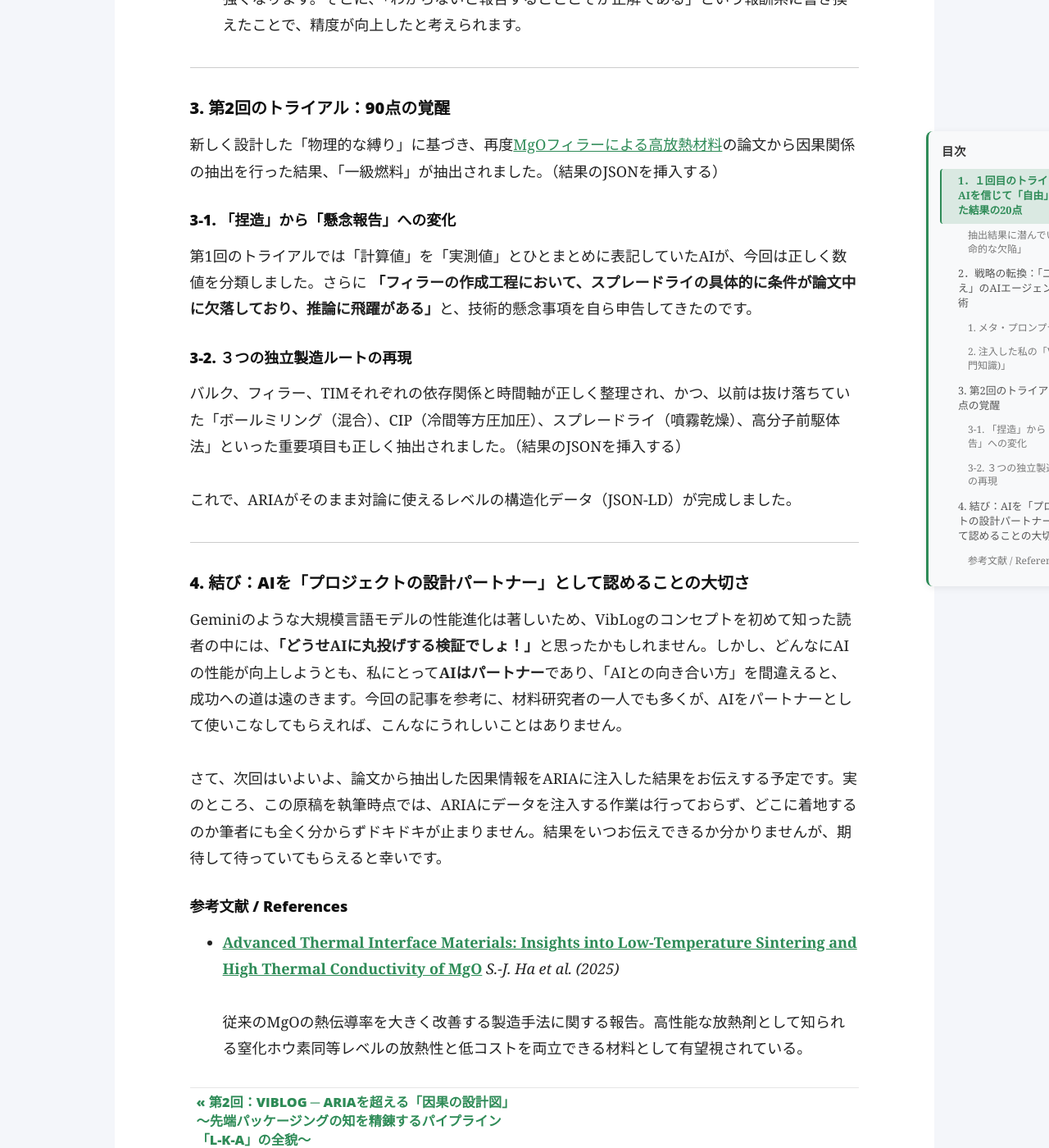
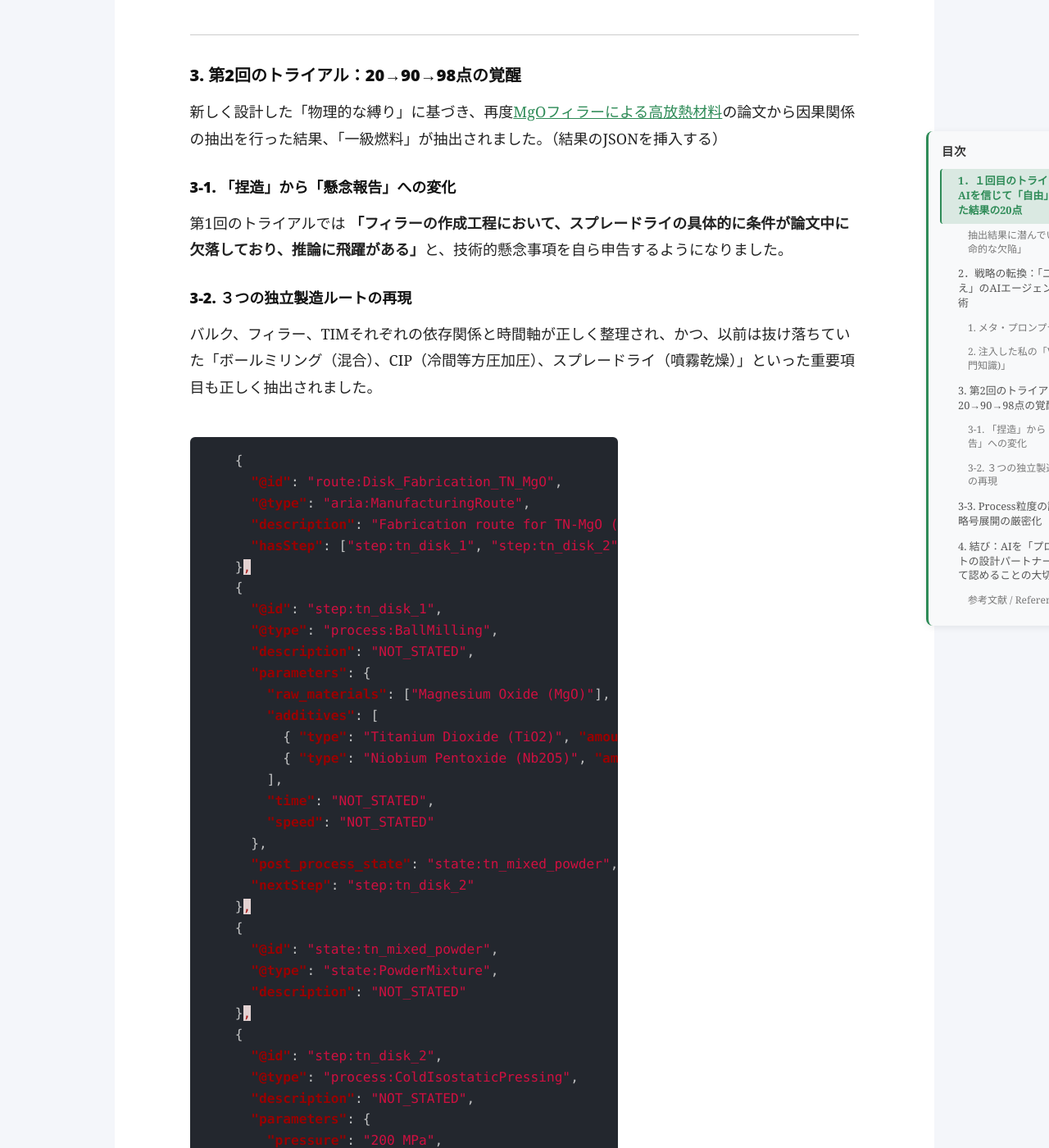
Before and after one commit to Shin-ichiro-I/Shin-ichiro-I.github.io, a Jekyll site: the page built from _posts/2026-03-26-LLM_KG_3.md, in a window 1280 px wide and 1400 px high, scrolled down 4055 px. Shown: the whole window at 82% size. Built offline with Jekyll 4.4.1, drawn with Linux system fonts in a browser that asks for light colours; nearby versions of some CDN libraries; comment, search, counter and statistics services are not loaded; some of the changed text lies outside the part shown.

Commit message:
Publish post: 2026-03-26-LLM_KG_3.md

````diff
--- a/_posts/2026-03-26-LLM_KG_3.md
+++ b/_posts/2026-03-26-LLM_KG_3.md
@@ -1,13 +1,14 @@
 ---
 layout: post
-title: "第3回：20点からの格闘記「VibLog」パイプラインが完成するまで ～ハルシネーションを封じ込める『逃げ道』の設計 ～"
+title: "第3回：20点からの格闘記 ─ ハルシネーションを封じ込める『逃げ道』の設計"
 date: 2026-03-26
 category: materials-informatics
-tags: [Materials Informatics, Knowledge Graph, LLM, 素材開発, 知識グラフ]
+tags: [Materials Informatics, Knowledge Graph, LLM, プロンプトエンジニアリング, 知識グラフ]
 series: LLM-kg-fusion
 series_title: "LLM×KG融合が拓く新時代"
 series_order: 3
-description: ""
+description: "AIの『善意の補完』が科学データの『悪意の捏造』に変わる瞬間。20点の赤点から98点の一級燃料へ。作業計画の査読（Meta-Prompting）と物理の檻（PSP）でAIを調教した、泥臭くも知的な格闘の記録。"
+published: true
 ---
 
 ---
@@ -56,7 +57,7 @@ graph TD
 3. **コンテキストの巧妙な捏造**：
   熱伝導率の数値は、一部シミュレーションにより得られた**理論値**が、あたかも**実測値**のように記載されていました。材料研究者にとって、**計算による理論値**と**実測値**は全く違う意味を持ちますが、AIがVibe的に処理すると、どちらも同じとして扱われます。パッと見た時に捏造だと気づきにくい巧妙な捏造です。(下記、Cooling Performanceが理論値)
 
-  ```
+  ```markdown
   ### Property (特性・信頼性)
   - **High Thermal Conductivity (TC)**: Novel LT MgO achieves ≥80 W m⁻¹ K⁻¹, significantly higher than the conventional 40-60 W m⁻¹ K⁻¹.
   - **TIM Thermal Conductivity**: MgO-based TIMs achieve 8.0 - 10.0 W m⁻¹ K⁻¹ (compared to 3.0 W m⁻¹ K⁻¹ for commercial Al2O3 TIMs).
@@ -90,19 +91,86 @@ graph TD
 
 ---
 
-### 3. 第2回のトライアル：90点の覚醒
+### 3. 第2回のトライアル：20→90→98点の覚醒
 
 新しく設計した「物理的な縛り」に基づき、再度[MgOフィラーによる高放熱材料](#ref-MgO_filler)の論文から因果関係の抽出を行った結果、「一級燃料」が抽出されました。（結果のJSONを挿入する）
 
 #### 3-1. 「捏造」から「懸念報告」への変化
 
-第1回のトライアルでは「計算値」を「実測値」とひとまとめに表記していたAIが、今回は正しく数値を分類しました。さらに **「フィラーの作成工程において、スプレードライの具体的に条件が論文中に欠落しており、推論に飛躍がある」**と、技術的懸念事項を自ら申告してきたのです。
+第1回のトライアルでは **「フィラーの作成工程において、スプレードライの具体的に条件が論文中に欠落しており、推論に飛躍がある」**と、技術的懸念事項を自ら申告するようになりました。
 
 #### 3-2. ３つの独立製造ルートの再現
 
-バルク、フィラー、TIMそれぞれの依存関係と時間軸が正しく整理され、かつ、以前は抜け落ちていた「ボールミリング（混合）、CIP（冷間等方圧加圧）、スプレードライ（噴霧乾燥）、高分子前駆体法」といった重要項目も正しく抽出されました。（結果のJSONを挿入する）
+バルク、フィラー、TIMそれぞれの依存関係と時間軸が正しく整理され、かつ、以前は抜け落ちていた「ボールミリング（混合）、CIP（冷間等方圧加圧）、スプレードライ（噴霧乾燥）」といった重要項目も正しく抽出されました。
 
-これで、ARIAがそのまま対論に使えるレベルの構造化データ（JSON-LD）が完成しました。
+```json
+    {
+      "@id": "route:Disk_Fabrication_TN_MgO",
+      "@type": "aria:ManufacturingRoute",
+      "description": "Fabrication route for TN-MgO (Magnesium oxide co-doped with Titanium and Niobium) disks",
+      "hasStep": ["step:tn_disk_1", "step:tn_disk_2", "step:tn_disk_3"]
+    },
+    {
+      "@id": "step:tn_disk_1",
+      "@type": "process:BallMilling",
+      "description": "NOT_STATED",
+      "parameters": {
+        "raw_materials": ["Magnesium Oxide (MgO)"],
+        "additives": [
+          { "type": "Titanium Dioxide (TiO2)", "amount": "0.15 at.%" },
+          { "type": "Niobium Pentoxide (Nb2O5)", "amount": "0.10 at.%" }
+        ],
+        "time": "NOT_STATED",
+        "speed": "NOT_STATED"
+      },
+      "post_process_state": "state:tn_mixed_powder",
+      "nextStep": "step:tn_disk_2"
+    },
+    {
+      "@id": "state:tn_mixed_powder",
+      "@type": "state:PowderMixture",
+      "description": "NOT_STATED"
+    },
+    {
+      "@id": "step:tn_disk_2",
+      "@type": "process:ColdIsostaticPressing",
+      "description": "NOT_STATED",
+      "parameters": {
+        "pressure": "200 MPa",
+        "temperature": "Room Temperature (Implied)"
+      },
+      "post_process_state": "state:tn_green_disk",
+      "nextStep": "step:tn_disk_3"
+    },
+```
+
+これで完璧かと少し浮かれていましたが、仔細確認した結果、まだいくつか抜け漏れがあり、完成度は90点。ここで妥協しては後の結果への影響が大きいため、もう少しだけ抽出プロンプトの調整を継続しました。
+
+### 3-3. Process粒度の調整、略号展開の厳密化
+
+ついに完成度は98点へ！シミュレーションと実測値の区別も、スキーマレベルで以下のように実装しました。
+
+```json
+    {
+      "@id": "state:final_tim",
+      "@type": "state:ThermalInterfaceMaterial",
+      "description": "NOT_STATED",
+      "hasProperty": [
+        {
+          "@type": "property:ThermalConductivity",
+          "value": "8.0 - 10.0 W/(m·K)"
+        },
+        {
+          "@type": "property:CoolingPerformance",
+          "cooling_time_80_to_40C (Simulation)": "2.5 times faster than commercial 3.0 W/(m·K) Al2O3 TIM",
+          "cell_temp_after_0.8s (Simulation)": "24.5 °C (from 80°C initial)",
+          "is_simulated": true
+        }
+      ]
+    }
+```
+
+これで、ARIAがそのまま推論に使えるレベルの構造化データ（JSON-LD）を作成するルートが完成しました。
 
 ---
 
@@ -110,7 +178,9 @@ graph TD
 
 Geminiのような大規模言語モデルの性能進化は著しいため、VibLogのコンセプトを初めて知った読者の中には、**「どうせAIに丸投げする検証でしょ！」**と思ったかもしれません。しかし、どんなにAIの性能が向上しようとも、私にとって**AIはパートナー**であり、「AIとの向き合い方」を間違えると、成功への道は遠のきます。今回の記事を参考に、材料研究者の一人でも多くが、AIをパートナーとして使いこなしてもらえれば、こんなにうれしいことはありません。
 
-さて、次回はいよいよ、論文から抽出した因果情報をARIAに注入した結果をお伝えする予定です。実のところ、この原稿を執筆時点では、ARIAにデータを注入する作業は行っておらず、どこに着地するのか筆者にも全く分からずドキドキが止まりません。結果をいつお伝えできるか分かりませんが、期待して待っていてもらえると幸いです。
+さて、次回はいよいよ、論文から抽出した因果情報をARIAに注入した結果をお伝えする予定です。合計5報の論文から、「44ノード・22エッジの有効非巡回グラフ（DAG）」を作成できるところまで確認が終わっています。しかし、実のところ、この原稿を執筆時点では、ARIAにデータを注入する作業は行っていません。
+
+一体どこに着地するのか筆者にも全く分からずドキドキが止まりません。結果報告を期待して待っていてもらえると幸いです。
 
 #### 参考文献 / References
 
````
Also changed, not shown: _drafts/LLM_KG_3.md (deleted, +0 -121 lines).
